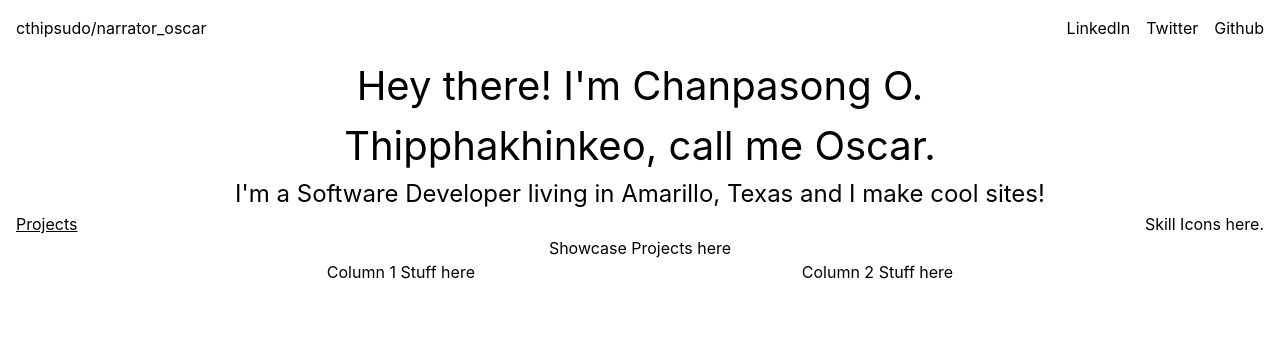
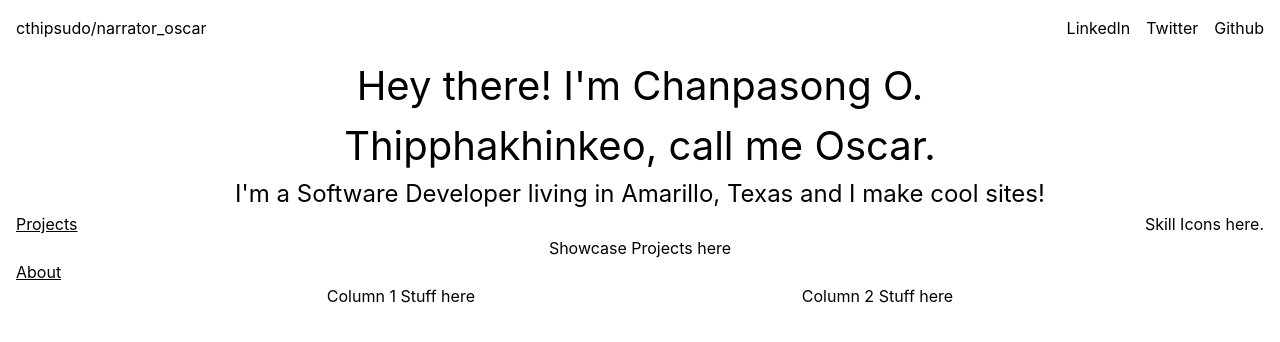
Before and after one commit to cthipsudo/portfolio-refresh, a React (Create React App) app: page / in a window 1280 px wide. Shown: the top 342 px of the page. Built offline with nearby package versions, Linux system fonts and the light colour scheme.

Commit message:
Added Header to About section

```diff
--- a/src/components/About.js
+++ b/src/components/About.js
@@ -1,15 +1,15 @@
-
 const About = () => {
-  return(
-    <section className="flex justify-evenly items-center">
-      <div className="col col1">
-        Column 1 Stuff here
+  return (
+    <section className="">
+      <div className="section-header flex justify-start px-4">
+        <h3 className="underline">About</h3>
       </div>
-      <div className="col col2">
-        Column 2 Stuff here
+      <div className="flex justify-evenly items-center">
+        <div className="col col1">Column 1 Stuff here</div>
+        <div className="col col2">Column 2 Stuff here</div>
       </div>
     </section>
   );
-}
+};
 
 export default About;
```
